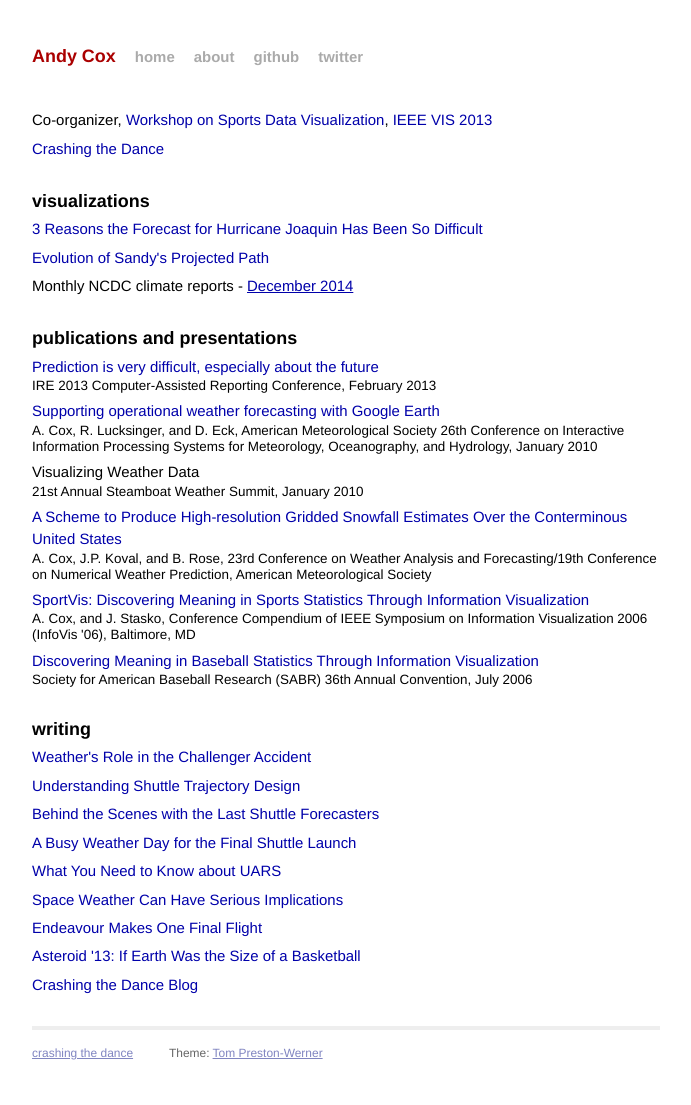
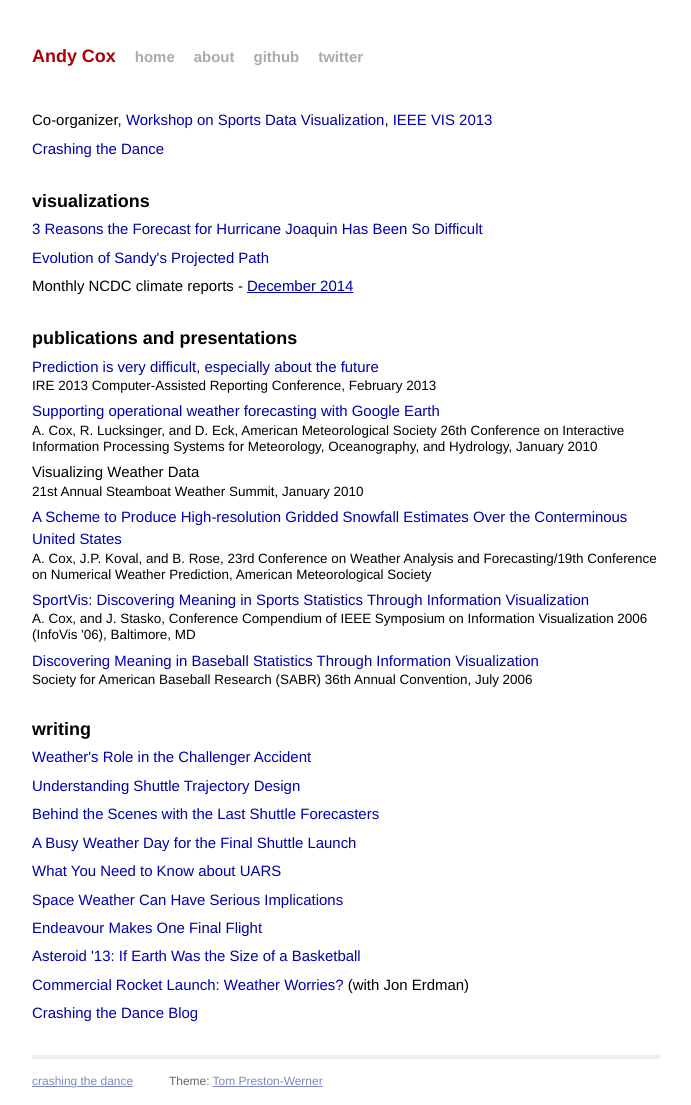
Before and after one commit to andycox/andycox.github.io, a Jekyll site: the page built from index.html, in a window 1280 px wide. Shown: the whole page, without its empty margins (294-985 px from the left). Built offline with Jekyll 4.4.1, drawn with Linux system fonts in a browser that asks for light colours; Markdown is read by kramdown in place of the engine named in the settings; before the commit the page ends 1076 px from its top, so only the background shows below that.

Commit message:
Update index.html

```diff
--- a/index.html
+++ b/index.html
@@ -112,6 +112,9 @@ title: Andy Cox
     <a class='title' href='http://www.weather.com/news/science/space/asteroid-earth-basketball-scale-20130213'>Asteroid '13: If Earth Was the Size of a Basketball</a>
   </li>
   <li>
+    <a class='title' href='http://web.archive.org/web/20120522064701/http://www.weather.com/news/rocket-commercial-weather-20120518'>Commercial Rocket Launch: Weather Worries?</a> (with Jon Erdman)
+  </li>
+  <li>
     <a class='title' href='http://blog.crashingthedance.com'>Crashing the Dance Blog</a>
   </li>
 </ul>
```
